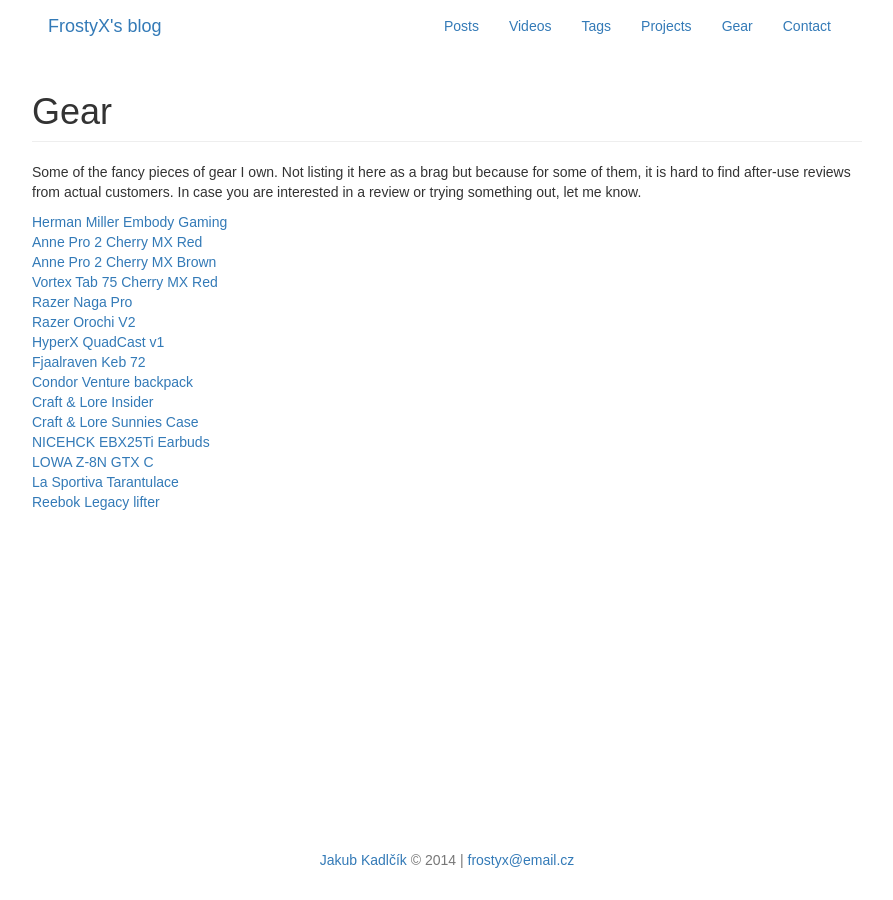
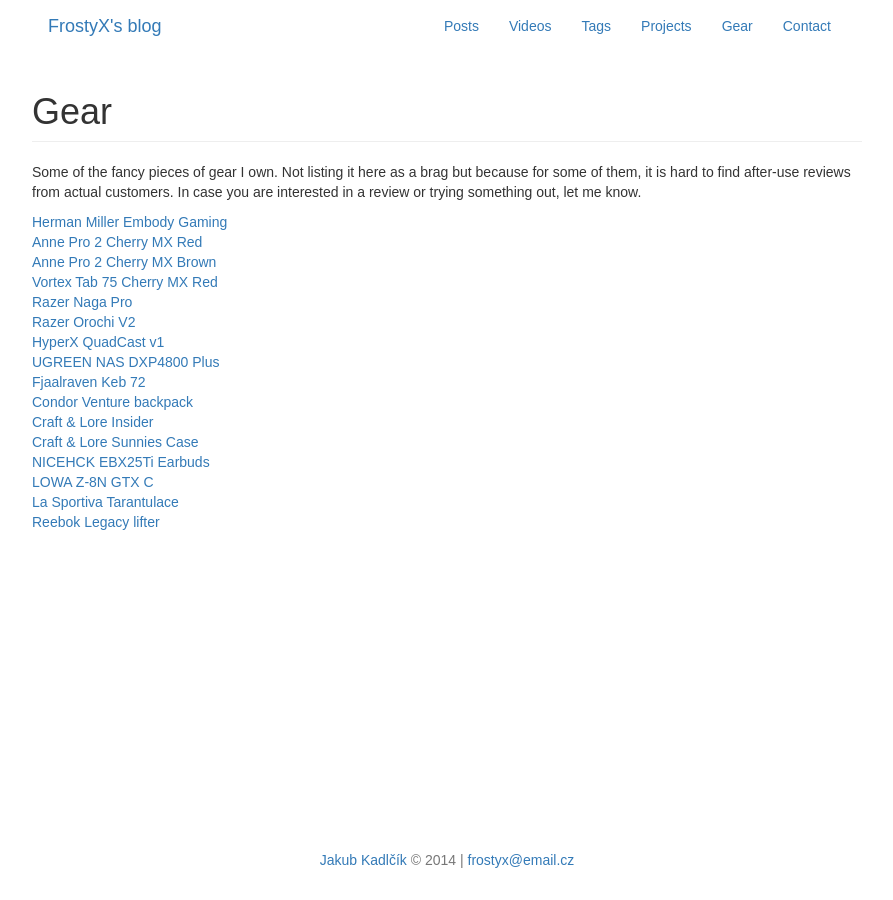
Before and after one commit to FrostyX/frostyx.github.io, a Jekyll site: the page built from gear.html, in a window 1280 px wide. Shown: the whole page, without its empty margins (193-1086 px from the left). Built offline with Jekyll 4.4.1, drawn with Linux system fonts in a browser that asks for light colours; nearby versions of some CDN libraries.

Commit message:
Add UGREEN NAS DXP4800 Plus

```diff
--- a/gear.html
+++ b/gear.html
@@ -53,6 +53,12 @@
   <li>
     <a href="https://www.smarty.cz/HyperX-QuadCast-4p33050">
       HyperX QuadCast v1
+    </a>
+  </li>
+
+  <li>
+    <a href="https://nas-eu.ugreen.com/products/ugreen-nasync-dxp4800-plus-nas-storage">
+      UGREEN NAS DXP4800 Plus
     </a>
   </li>
 
```
